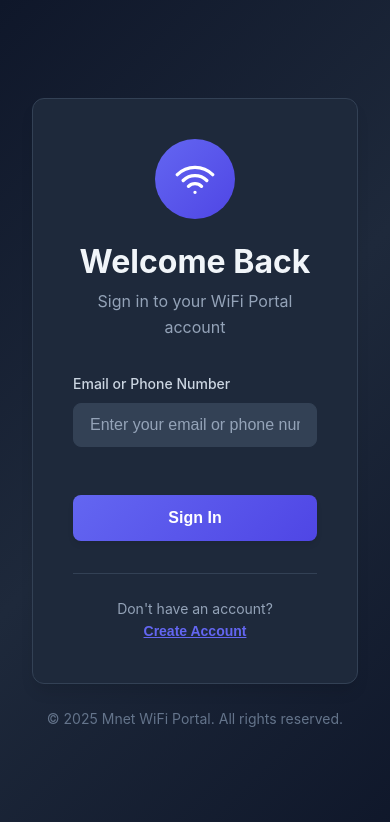
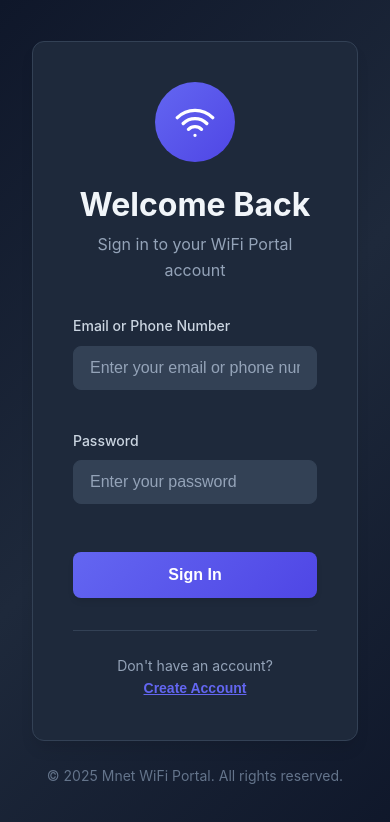
Before and after one commit to G1ANO/mnetportalstm, a React (Vite) app in the folder client/: page / in a window 390 px wide. Shown: the top 822 px of the page. Built offline with nearby package versions, Linux system fonts and the light colour scheme.

Commit message:
Fix login: allow email OR phone number + password (password is required)

```diff
--- a/client/src/pages/Loginpage.jsx
+++ b/client/src/pages/Loginpage.jsx
@@ -4,6 +4,7 @@ import '../index.css';
 
 export const LoginPage = ({ onLogin, onGoToRegister }) => {
   const [identifier, setIdentifier] = useState('');
+  const [password, setPassword] = useState('');
   const [isLoading, setIsLoading] = useState(false);
   const [error, setError] = useState('');
 
@@ -15,7 +16,8 @@ export const LoginPage = ({ onLogin, onGoToRegister }) => {
     try {
       // Call the real login API
       const response = await api.post('/login', {
-        identifier
+        identifier,
+        password
       });
 
       if (response.status === 200) {
@@ -33,7 +35,7 @@ export const LoginPage = ({ onLogin, onGoToRegister }) => {
       }
     } catch (err) {
       console.error('Login error:', err);
-      const errorMsg = err.response?.data?.error || 'Login failed. Please check your email or phone number.';
+      const errorMsg = err.response?.data?.error || 'Login failed. Please check your credentials.';
       setError(errorMsg);
       alert(errorMsg);
     } finally {
@@ -83,6 +85,18 @@ export const LoginPage = ({ onLogin, onGoToRegister }) => {
                 value={identifier}
                 onChange={(e) => setIdentifier(e.target.value)}
                 placeholder="Enter your email or phone number"
+                required
+              />
+            </div>
+
+            <div style={styles.formGroup}>
+              <label htmlFor="password">Password</label>
+              <input
+                id="password"
+                type="password"
+                value={password}
+                onChange={(e) => setPassword(e.target.value)}
+                placeholder="Enter your password"
                 required
               />
             </div>
```
Also changed, not shown: 1 other file (tests, documents, lock files or other folders).
